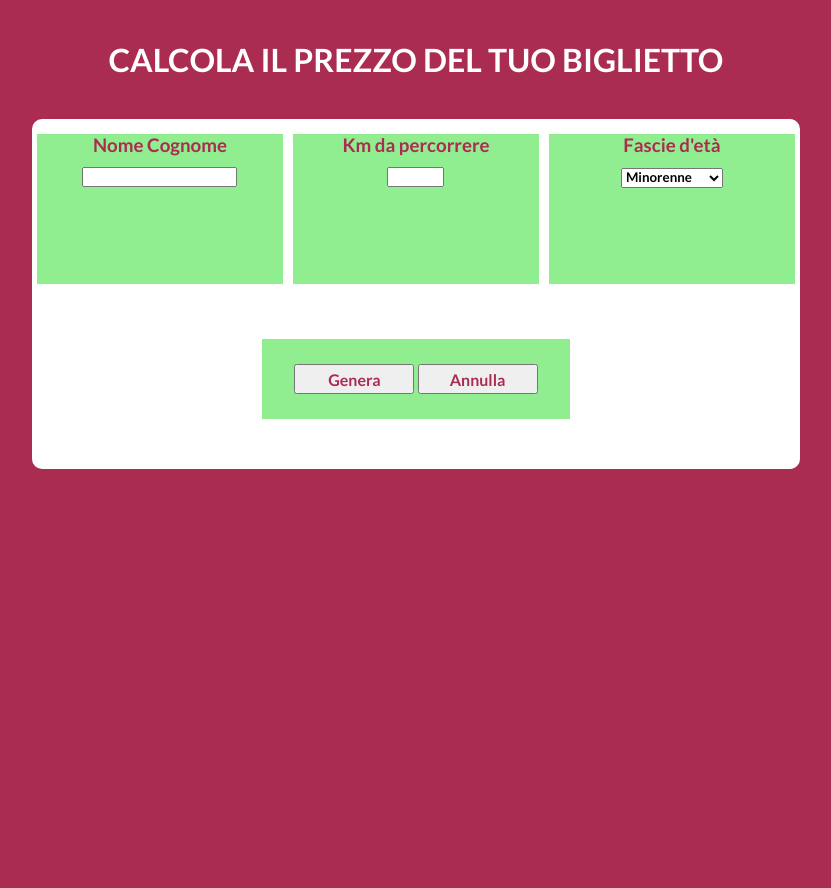
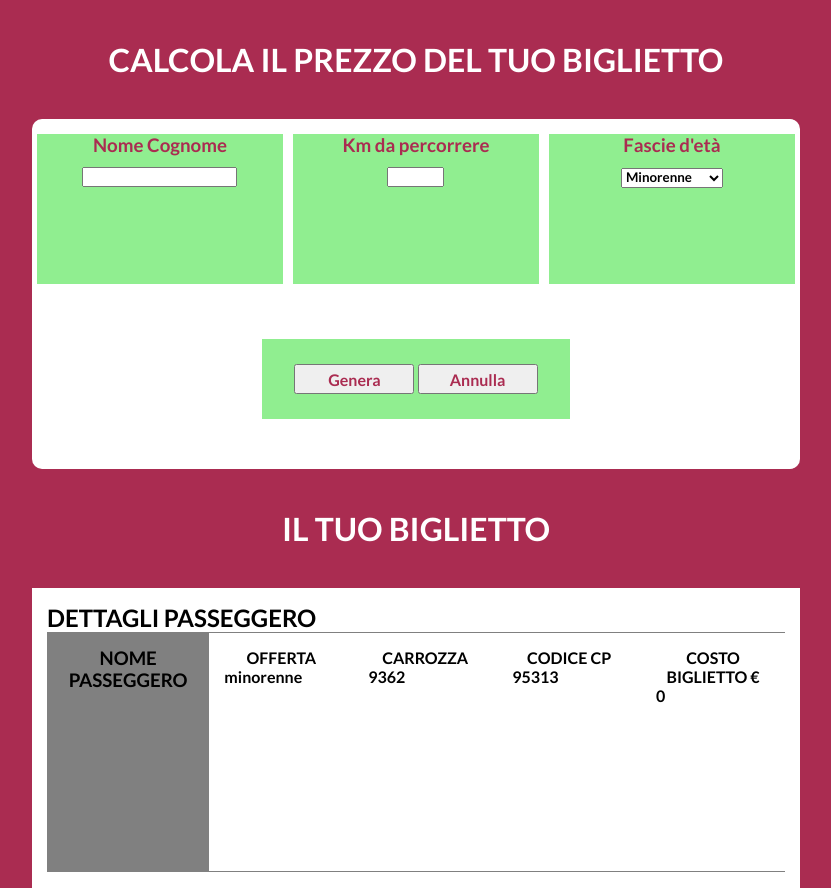
Before and after one commit to diegodev25/js-biglietto-treno-form, a plain HTML site: page index.html in a window 1280 px wide. Both pictures are taken after a click on the button "Genera". Shown: the whole page, without its empty margins (224-1055 px from the left). Before the commit the page ends 800 px from the top, so only its background shows below. Drawn offline with Linux system fonts and the light colour scheme.

Commit message:
Regole js per la generaazione prezzo del biglietto

```diff
--- a/css/style.css
+++ b/css/style.css
@@ -66,7 +66,7 @@ h1 {
   display: none;
 }
 
-.box-genera {
+#box-genera {
   display: none;
   height: 300px;
   width: 60%;
@@ -85,7 +85,7 @@ h1 {
   background-color: #808080;
 }
 
-.box-genera h3 {
+#box-genera h3 {
   text-align: center;
 }
 
--- a/index.html
+++ b/index.html
@@ -30,7 +30,7 @@
       <div class="eta">
         <form class="in-center" action="index.html" method="post">
           <h3>Fascie d'età</h3>
-            <select name="age">
+            <select name="" id="age">
               <option value="minorenne">Minorenne</option>
               <option value="maggiorenne">Maggiorenne</option>
               <option value="over-65">Over 65</option>
@@ -45,11 +45,11 @@
     </div>
     <!-- Box risultato biglietto -->
     <h1 id="ticket-result">IL TUO BIGLIETTO</h1>
-    <div class="box-genera">
+    <div id="box-genera">
       <h2>DETTAGLI PASSEGGERO</h2>
       <div class="name-passenger">
         <h3>NOME PASSEGGERO</h3>
-        <span id="nome-passeggero"></span>
+        <span id="ris-nom"></span>
       </div>
       <!-- Dettagli su offerta, carrozza, prezzo, ecc... -->
       <div class="box-info">
@@ -68,7 +68,7 @@
       </div>
 
       <div class="box-info">
-        <h4>COSTO BIGLIETTO</h4>
+        <h4>COSTO BIGLIETTO €</h4>
         <span id="costo-biglietto"></span>
       </div>
     </div>
--- a/js/script.js
+++ b/js/script.js
@@ -1,30 +1,33 @@
-// calcolo del prezzo del biglietto del treno con form
-
-// nome passeggero
-// var name = document.getElementById('nome-passeggero');
-// console.log("Il tuo nome è " name);
-// // km da percorrere
-// var km = document.getElementById('chilometri');
-// console.log("I km che vuoi percorrere sono ", km)
-//
-// // fascie d'età
-// var age = document.getElementById('eta');
-// console.log("La tua fascia di età è ", age)
-//
-// //prezzo di base del biglietto definito in base ai km (0.21 € al km)
-var priceDef = (0.21 * km);
-// console.log("Il prezzo base è", price);
-
-// Condizioni di sconto per minorenni e over 65
-// if (age < 18) {
-//   priceDef = priceDef * 0.80
-//   console.log("Il prezzo di del biglietto per i minorenni è " priceDef);
-// } else if (age > 65) {
-//   priceDef = priceDef * 0.60
-//   console.log("Il prezzo di del biglietto per gli over 65 è " priceDef);
+// Genera i risultai del biglietto tramite js
 var generate = document.getElementById('check');
 generate.addEventListener('click',
   function () {
-    alert(priceDef);
+    var nomePasseggero = document.getElementById("nome-passeggero").value;
+    var km = document.getElementById("km").value;
+    var age = document.getElementById("age").value;
+    var price = 0.21 * km;
+    var sconto = 0;
+    if (age == "minorenne")
+    {
+      sconto = price * 0.2;
+    }
+    else if (age == "maggiorenne")
+    {
+      sconto = 0;
+    }
+    else
+    {
+      sconto = price * 0.4;
+    }
+    var priceDef = price - sconto;
+    var coach = Math.floor(Math.random() * (100000 - 90000) )
+    var codiceCp = Math.floor(Math.random() * (100000 - 90000) ) + 90000; //num compreso tra 90000 a 100000 escluso
+    document.getElementById("box-genera").style.display = "block";
+    document.getElementById("ticket-result").style.display = "block";
+    document.getElementById("ris-nom").innerHTML = nomePasseggero;
+    document.getElementById("offerta").innerHTML = age;
+    document.getElementById("carrozza").innerHTML = coach;
+    document.getElementById("costo-biglietto").innerHTML = priceDef;
+    document.getElementById("codice-cp").innerHTML = codiceCp;
   }
   );
```
